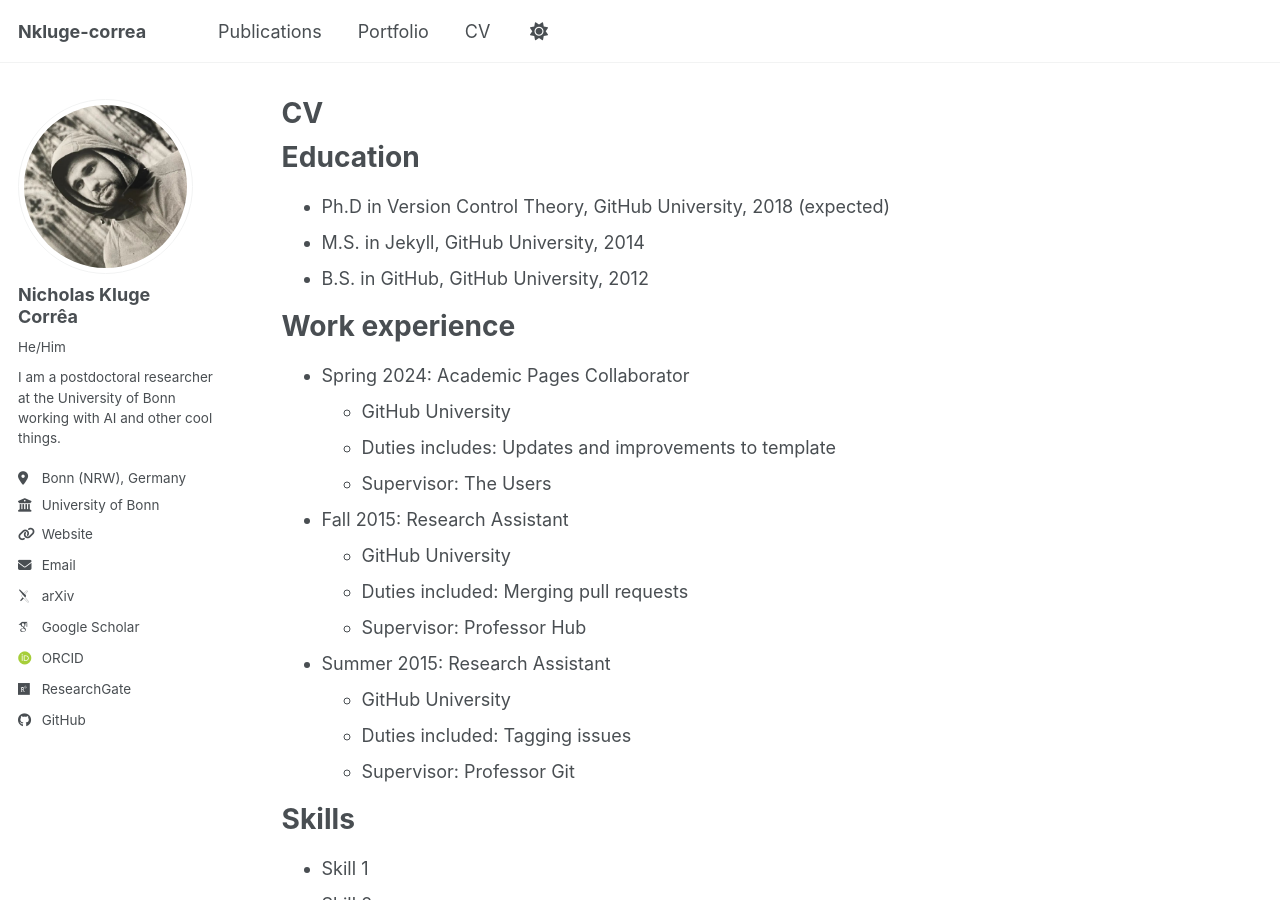
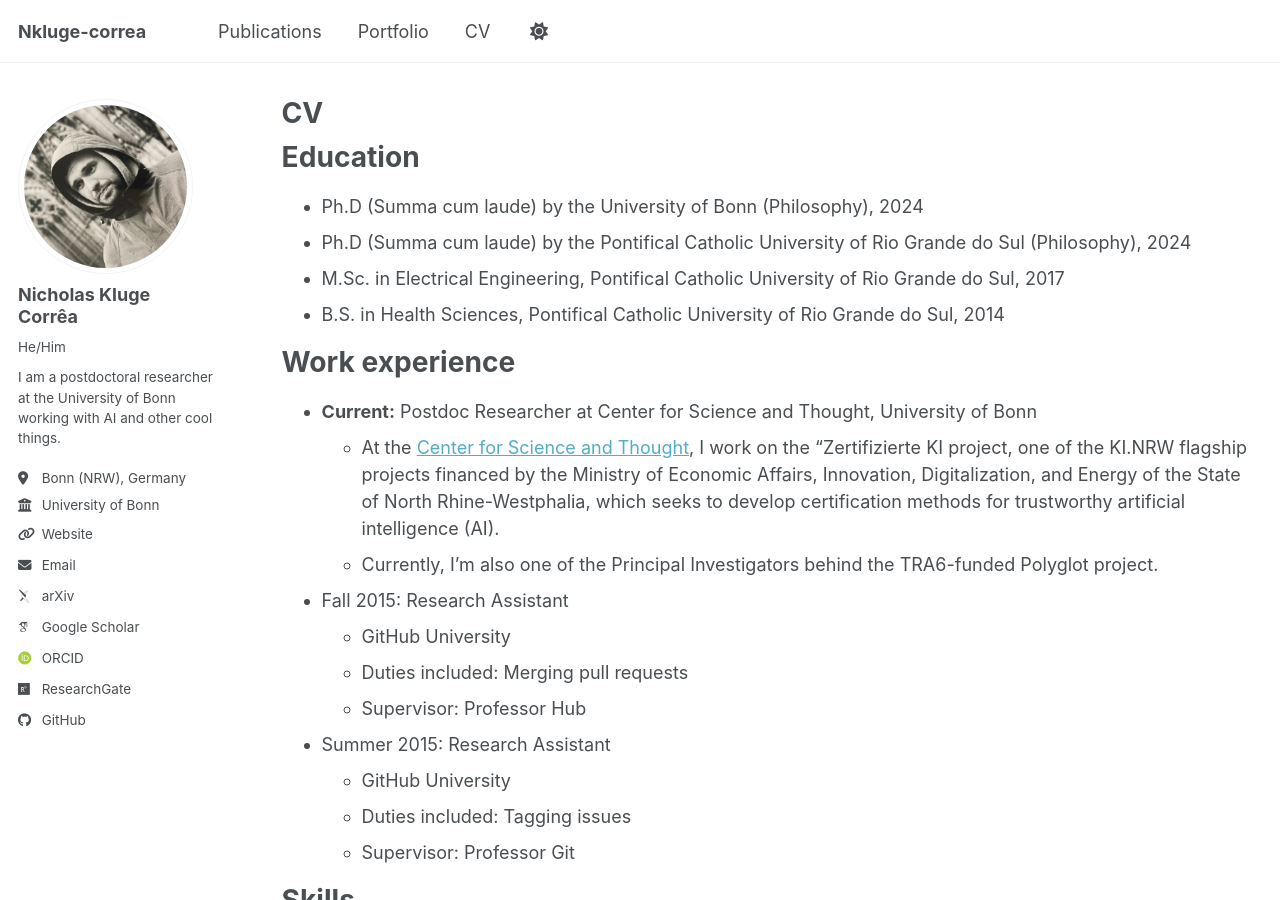
Before and after one commit to Nkluge-correa/hello, a Jekyll site: the page built from _pages/cv.md, in a window 1280 px wide and 900 px high. Built offline with Jekyll 4.4.1, drawn with Linux system fonts in a browser that asks for light colours; some web fonts are replaced; a script bundle is joined from its source files by our own code; library files that are not in the unit come from our copies.

Commit message:
Revise CV with new education and work experience
Updated educational qualifications and work experience details.

```diff
--- a/_pages/cv.md
+++ b/_pages/cv.md
@@ -11,16 +11,16 @@
 
 Education
 ======
-* Ph.D in Version Control Theory, GitHub University, 2018 (expected)
-* M.S. in Jekyll, GitHub University, 2014
-* B.S. in GitHub, GitHub University, 2012
+* Ph.D (Summa cum laude) by the University of Bonn (Philosophy), 2024
+* Ph.D (Summa cum laude) by the Pontifical Catholic University of Rio Grande do Sul (Philosophy), 2024
+* M.Sc. in Electrical Engineering, Pontifical Catholic University of Rio Grande do Sul, 2017
+* B.S. in Health Sciences, Pontifical Catholic University of Rio Grande do Sul, 2014
 
 Work experience
 ======
-* Spring 2024: Academic Pages Collaborator
-  * GitHub University
-  * Duties includes: Updates and improvements to template
-  * Supervisor: The Users
+* **Current:** Postdoc Researcher at Center for Science and Thought, University of Bonn
+  * At the [Center for Science and Thought](https://www.cst.uni-bonn.de/en), I work on the "Zertifizierte KI project, one of the KI.NRW flagship projects financed by the Ministry of Economic Affairs, Innovation, Digitalization, and Energy of the State of North Rhine-Westphalia, which seeks to develop certification methods for trustworthy artificial intelligence (AI).
+  * Currently, I'm also one of the Principal Investigators behind the TRA6-funded Polyglot project.
 
 * Fall 2015: Research Assistant
   * GitHub University
```
